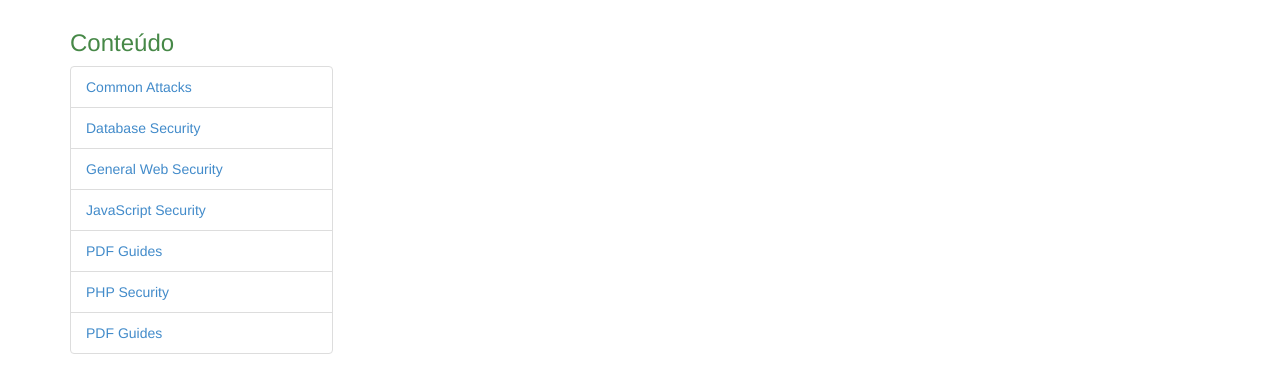
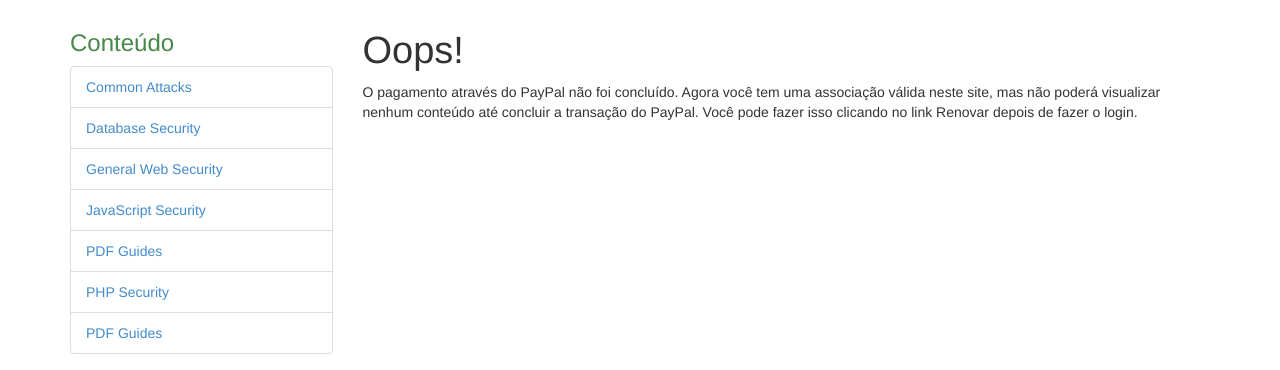
Before and after one commit to SmythyCosta/Knowledge_is_Power, a PHP site: page /Knowledge_is_Power/cancel.php in a window 1280 px wide. Shown: the part 50-420 px from the top of the page. Run offline with PHP 8.4, Linux system fonts and the light colour scheme; data comes from the database, SQL or seed files in the repository; some libraries are stand-ins or nearby versions.

Commit message:
messeger header

```diff
--- a/cancel.php
+++ b/cancel.php
@@ -13,3 +13,7 @@ require('./includes/mysql.inc.php');
 // Include the header file:
 $page_title = 'Oops!';
 include('./includes/header.php');
+
+?>
+<h1>Oops!</h1>
+<p>O pagamento através do PayPal não foi concluído. Agora você tem uma associação válida neste site, mas não poderá visualizar nenhum conteúdo até concluir a transação do PayPal. Você pode fazer isso clicando no link Renovar depois de fazer o login.</p>
```
